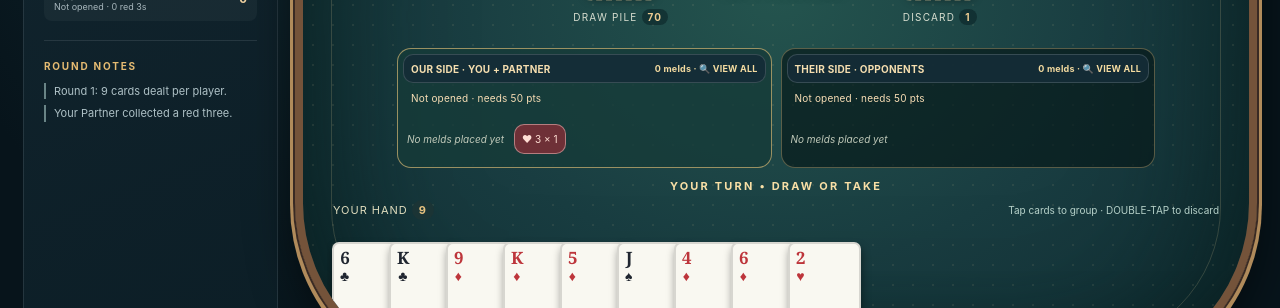
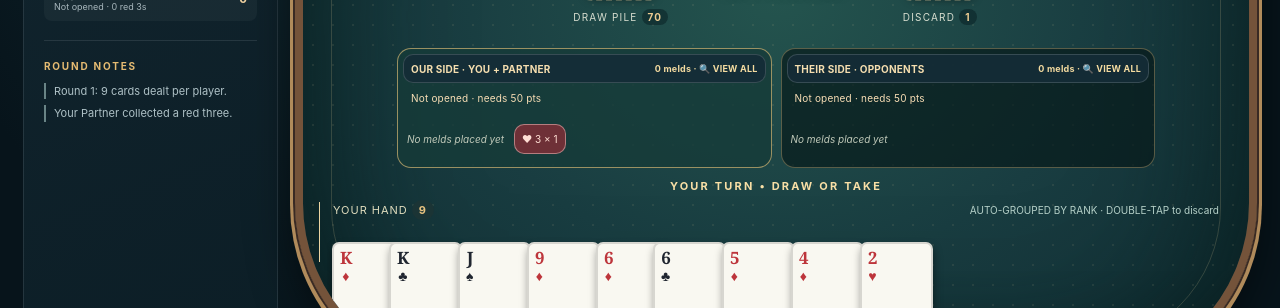
Before and after one commit to harbolddavid-wq/nova-starfall-defense, a plain HTML site: page nova-cards-android/app/src/main/assets/index.html in a window 1280 px wide. Shown: the part 492-800 px from the top of the page. Drawn offline with Linux system fonts and the light colour scheme.

Commit message:
Nova Cards 0.1.5: automatically group hand by rank and wild cards

```diff
--- a/nova-cards-android/app/src/main/AndroidManifest.xml
+++ b/nova-cards-android/app/src/main/AndroidManifest.xml
@@ -2,7 +2,7 @@
   <application android:allowBackup="true"
                android:fullBackupContent="false"
                android:usesCleartextTraffic="false"
-               android:label="Nova Cards 0.1.4 Test"
+               android:label="Nova Cards 0.1.5 Test"
                android:theme="@android:style/Theme.Material.Light.NoActionBar">
     <activity android:name=".MainActivity"
               android:exported="true"
--- a/nova-cards-android/app/src/main/assets/index.html
+++ b/nova-cards-android/app/src/main/assets/index.html
@@ -112,6 +112,15 @@ body[data-back=starlight-velvetmasque] .back-mini{--back-mini-image:var(--starli
 .inspector-opening .opening-cards{padding:7px 0 4px}
 .opening-breakdown,.point-breakdown{color:#d4d9c7;font-size:12px;margin:0 0 10px}
 @media(max-width:560px){.meld-opening-label{font-size:9px;padding:3px 6px 5px}.inspector-opening{padding:10px;font-size:12px}.inspector-opening strong{font-size:13px}}
+
+/* 0.1.5: make rank boundaries obvious after a large discard pickup.
+   The hand still pans horizontally; no vertical swipe-to-discard needed. */
+.hand .hand-card.hand-group-break { margin-left: 12px; }
+.hand .hand-card.hand-group-break:before {
+  content:''; position:absolute; left:-8px; top:29px; height:60px;
+  border-left:1px solid #eed7a688; pointer-events:none;
+}
+@media(max-width:520px){ .hand .hand-card.hand-group-break{margin-left:9px;} }
 </style>
 </head><body data-theme="midnight" data-back="stars">
 <div id="app">
@@ -555,6 +564,38 @@ function chooseAIAction(o) {
 function suggestedAction(o){return chooseAIAction({...o,difficulty:'hard'});}
 
 ;
+// Sort only the displayed hand. The game engine retains every card's original
+// ID, owner and current turn; auto sorting must not alter game state.
+
+const HAND_RANKS = ['A','K','Q','J','10','9','8','7','6','5','4','3'];
+const HAND_SUITS = ['♠','♥','♦','♣','★'];
+const handRankIndex = rank => {
+  const i=HAND_RANKS.indexOf(rank);
+  return i<0 ? HAND_RANKS.length : i;
+};
+function handDisplayGroup(card){
+  return isWild(card)?'Wild':card.rank;
+}
+function sortHandForDisplay(hand){
+  return hand.map((card,index)=>({card,index})).sort((a,b)=>{
+    const wa=isWild(a.card),wb=isWild(b.card);
+    // Wild 2s and Jokers live together at the far right of the hand.
+    if(wa!==wb) return wa?1:-1;
+    if(wa&&wb){
+      const aJ=a.card.rank==='Joker',bJ=b.card.rank==='Joker';
+      if(aJ!==bJ) return aJ?-1:1;
+    } else {
+      const d=handRankIndex(a.card.rank)-handRankIndex(b.card.rank);
+      if(d)return d;
+    }
+    const suits=HAND_SUITS.indexOf(a.card.suit)-HAND_SUITS.indexOf(b.card.suit);
+    if(suits)return suits;
+    return a.index-b.index; // stable duplicate-deck ordering
+  }).map(x=>x.card);
+}
+
+;
+
 
 
 const $=id=>document.getElementById(id);
@@ -642,8 +683,17 @@ function render(){
   }).join('');
   const visible=new Set(game.hands[0].map(c=>c.id));selected=new Set([...selected].filter(id=>visible.has(id)));
   $('handCount').textContent=game.hands[0].length;
-  $('selectionInfo').textContent=selected.size?`${selected.size} selected · Double-tap a card to discard`:'Tap cards to group · DOUBLE-TAP to discard';
-  $('hand').innerHTML=game.hands[0].map(c=>`<button class="hand-card" data-id="${esc(c.id)}" aria-pressed="${selected.has(c.id)}" title="${esc(c.rank+c.suit)}">${cardHtml(c,false,selected.has(c.id))}</button>`).join('');
+  $('selectionInfo').textContent=selected.size?`${selected.size} selected · Double-tap a card to discard`:'AUTO-GROUPED BY RANK · DOUBLE-TAP to discard';
+  // Card sorting is display-only, never a mutation of the hand used by Canasta rules.
+  // Retain scroll when tapping/selecting in a very large hand (e.g. discard pickup).
+  const handArea=$('hand'),oldScroll=handArea.scrollLeft;
+  let previousGroup=null;
+  handArea.innerHTML=sortHandForDisplay(game.hands[0]).map(c=>{
+    const group=handDisplayGroup(c),isNew=previousGroup!==null&&previousGroup!==group;
+    previousGroup=group;
+    return `<button class="hand-card${isNew?' hand-group-break':''}" data-id="${esc(c.id)}" aria-pressed="${selected.has(c.id)}" title="${esc(c.rank+c.suit)}" aria-label="${esc(c.rank==='Joker'?'Joker':c.rank+' of '+c.suit)}">${cardHtml(c,false,selected.has(c.id))}</button>`;
+  }).join('');
+  handArea.scrollLeft=oldScroll;
   const human=game.turn===0&&!aiBusy,draw=human&&game.phase==='draw',play=human&&game.phase==='play';
   for(const id of ['drawBtn','pickupBtn'])$(id).disabled=!draw;
   for(const id of ['meldBtn','extendBtn','openBtn','discardBtn','hintBtn'])$(id).disabled=!play;
```
Also changed, not shown: 2 other files.
